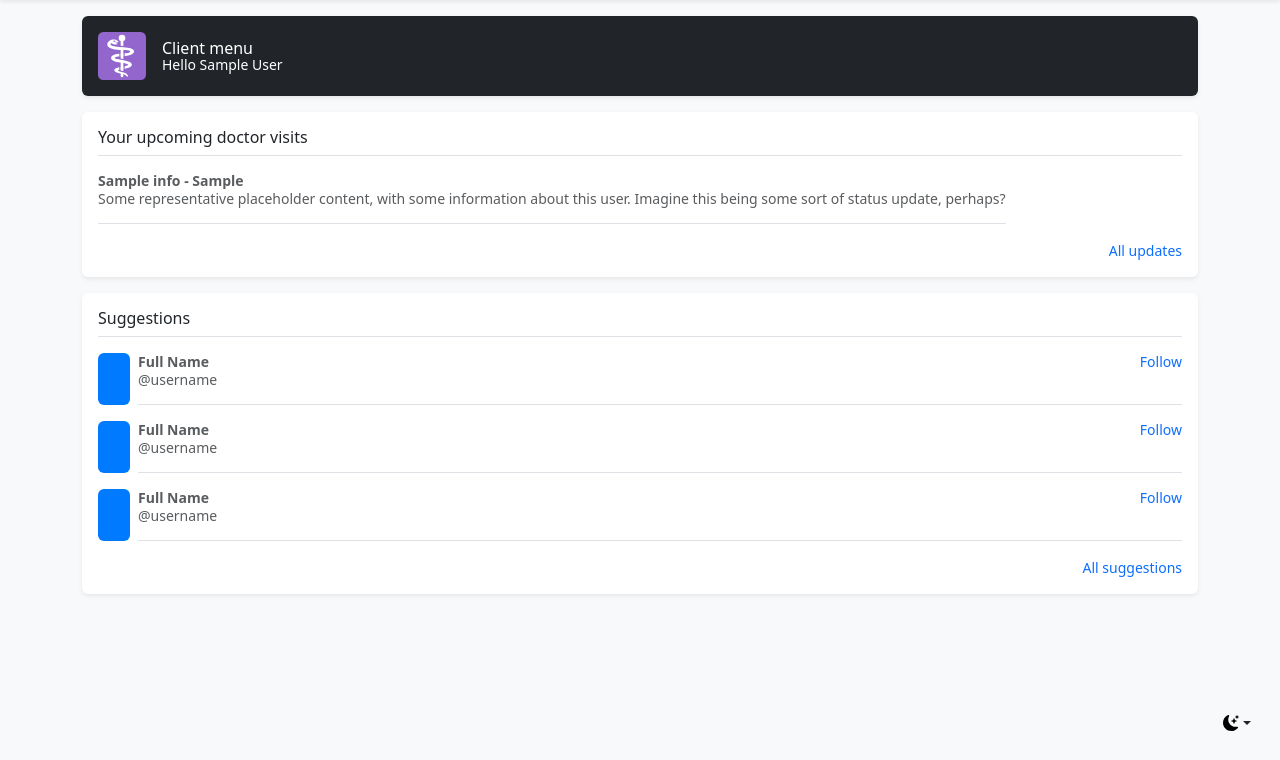
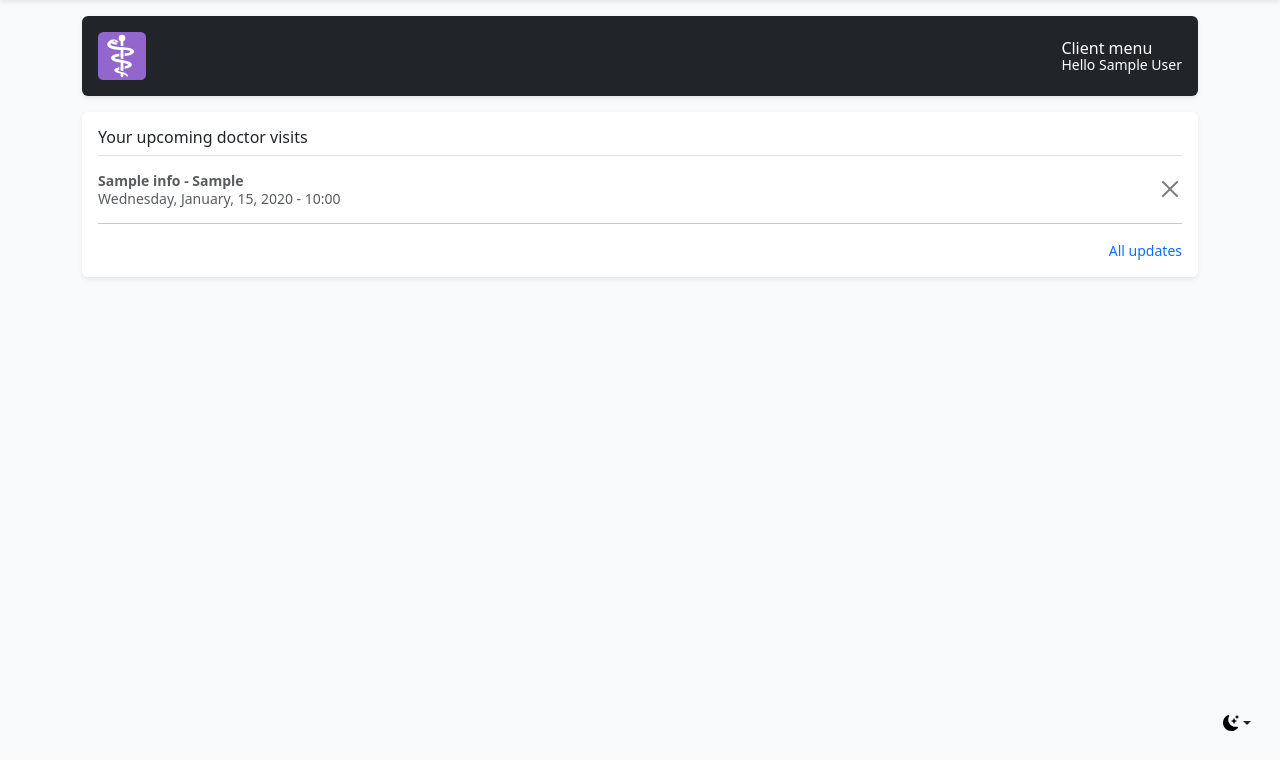
Before and after one commit to 4pion13/Medanalis2, a Flask app: page /client_menu in a window 1280 px wide. Shown: the part 40-800 px from the top of the page. Run offline with Flask 2, Linux system fonts and the light colour scheme; a user stored in the database is signed in; tables that the repository leaves empty hold one stand-in row (values such as "Sample post"); parts of the project's set-up code (start-up, migrations or seed data) failed here and were passed over; some libraries are stand-ins or nearby versions.

Commit message:
Добавлена отмена записи к доктору, исправлены визуальные ошибки, добавлен банер с уведомлением о первом входе

```diff
--- a/sweater/routes.py
+++ b/sweater/routes.py
@@ -23,6 +23,31 @@ loaded_model = joblib.load('medmodel/model_cat.joblib')
 def load_user(user_id):
     return UserInfo.query.get(int(user_id))
 
+@app.route('/f1', methods=['POST','GET'])
+def main_first():
+
+     if current_user.is_authenticated:
+
+        status = True
+        if request.method == "POST":
+            number = request.form.get('numeric')
+            print(number)
+            enctex = fernet.encrypt(str(number).encode())
+
+            return redirect(url_for('analyse', enctex=enctex))
+
+        return render_template("mainpage.html", methods=['POST','GET'], status = status, status_first = True)
+
+     else:
+        if request.method == "POST":
+            number = request.form.get('numeric')
+            enctex = fernet.encrypt(str(number).encode())
+            return redirect(url_for('number_login', enctex=enctex))
+
+            print(number)
+
+        return render_template("mainpage.html", methods=['POST','GET'])
+
 @app.route('/', methods=['POST','GET'])
 def mainpage():
 
@@ -35,8 +60,7 @@ def mainpage():
 
             return redirect(url_for('analyse', enctex=enctex))
 
-
-        return render_template("mainpage.html", methods=['POST','GET'], status = status)
+        return render_template("mainpage.html", methods=['POST','GET'], status = status, status_first = False)
 
      else:
         if request.method == "POST":
@@ -102,7 +126,7 @@ def login():
 
             else:
                 login_user(user)
-                return redirect(url_for('mainpage'))
+                return redirect(url_for('main_first'))
 
         return render_template("login.html", logged_in=current_user.is_authenticated)
 
@@ -261,25 +285,32 @@ def doctor_choice():
 
 @app.route('/time/<enctex>/', methods=['POST','GET'])
 def time(enctex):
-    dectex = fernet.decrypt(enctex).decode()
-    #currentDate = datetime.datetime.now()
-    currentDate = datetime.date(2024, 3, 18)
-    week_now = currentDate.isocalendar()[1]
-    request_name = Doctor_info.query.filter_by(id = dectex).first()
-    request_data = Doctor_schedule.query.filter(Doctor_schedule.reception_time >= currentDate, Doctor_schedule.doctor_id == dectex, Doctor_schedule.week == week_now, Doctor_schedule.status == 0).all()
-    request_data_two = Doctor_schedule.query.with_entities(Doctor_schedule.reception_time).filter_by(doctor_id = dectex).all()
-    list = [[],[],[],[],[],[],[]]
-    for item in request_data:
-        list[item.reception_time.weekday()].append(item)
-        #if item.reception_time.weekday() == 0:
-        #    list[0].append(item)
-    if flask.request.method == 'POST':
-        for key, val in request.form.items():
-                if key.startswith("yes"):
-                    new_status = Doctor_schedule.query.filter_by(id = val).update(dict(status = 1))
-                    new_patient = Doctor_schedule.query.filter_by(id = val).update(dict(patients = current_user.id))
-                    db.session.commit()
-                    return redirect(url_for('user_menu'))
+    if current_user.is_authenticated:
+        dectex = fernet.decrypt(enctex).decode()
+        #currentDate = datetime.datetime.now()
+        currentDate = datetime.date(2024, 3, 18)
+        week_now = currentDate.isocalendar()[1]
+        request_name = Doctor_info.query.filter_by(id = dectex).first()
+        request_data = Doctor_schedule.query.filter(Doctor_schedule.reception_time >= currentDate, Doctor_schedule.doctor_id == dectex, Doctor_schedule.week == week_now, Doctor_schedule.status == 0).all()
+        request_data_two = Doctor_schedule.query.with_entities(Doctor_schedule.reception_time).filter_by(doctor_id = dectex).all()
+        list = [[],[],[],[],[],[],[]]
+        for item in request_data:
+            list[item.reception_time.weekday()].append(item)
+            #if item.reception_time.weekday() == 0:
+            #    list[0].append(item)
+        if flask.request.method == 'POST':
+            for key, val in request.form.items():
+                    if key.startswith("yes"):
+                        new_status = Doctor_schedule.query.filter_by(id = val).update(dict(status = 1))
+                        new_patient = Doctor_schedule.query.filter_by(id = val).update(dict(patients = current_user.id))
+                        db.session.commit()
+                        msg = Message(current_user.name, recipients=[current_user.email])
+                        msg.html = "<h2>Hello</h2>\n<p>You have an appointment with a doctor.</p>"
+                        mail.send(msg)
+                        return redirect(url_for('user_menu'))
+
+    else:
+        return redirect(url_for('login'))
 
 
 
@@ -299,15 +330,28 @@ def time(enctex):
 
 @app.route('/client_menu', methods=['POST','GET'])
 def user_menu():
-    request_visit_data = Doctor_schedule.query.filter_by(patients = current_user.id).all()
-    try:
-        request_doctor_data = Doctor_info.query.filter_by(id = request_visit_data[0].doctor_id).first()
-        return render_template("client_menu.html", current_user = current_user, methods=['POST','GET'], status = True, request_visit_data=request_visit_data, request_doctor_data=request_doctor_data)
-    except:
-        print('Нет')
+    if current_user.is_authenticated:
+        request_visit_data = Doctor_schedule.query.filter_by(patients = current_user.id).all()
+        try:
+            request_doctor_data = Doctor_info.query.filter_by(id = request_visit_data[0].doctor_id).first()
+            if flask.request.method == 'POST':
+                for key, val in request.form.items():
+                    if key.startswith("accept"):
+                        print(val)
+                        new_status = Doctor_schedule.query.filter_by(id = val).update(dict(status = 0))
+                        new_patient = Doctor_schedule.query.filter_by(id = val).update(dict(patients = 0))
+                        db.session.commit()
+                        return redirect(url_for('user_menu'))
+            return render_template("client_menu.html", current_user = current_user, methods=['POST','GET'], status = True, request_visit_data=request_visit_data, request_doctor_data=request_doctor_data)
+        except:
+            print('Нет')
 
-    return render_template("client_menu.html", current_user = current_user, methods=['POST','GET'], status = True, request_visit_data=request_visit_data)
 
+
+
+        return render_template("client_menu.html", current_user = current_user, methods=['POST','GET'], status = True, request_visit_data=request_visit_data)
+    else:
+        return redirect(url_for('login'))
 
 
 @app.route('/logout')
--- a/sweater/templates/client_menu.html
+++ b/sweater/templates/client_menu.html
@@ -4,6 +4,30 @@
 
 
 {% block content %}
+
+<div class="modal fade" id="exampleModal" data-bs-keyboard="false" tabindex="-1" aria-labelledby="staticBackdropLabel" aria-hidden="true">
+  <div class="modal-dialog">
+
+      <form method="post">
+          <div class="modal-content">
+              <div class="modal-header">
+                  <button type="button" class="btn-close" data-bs-dismiss="modal" aria-label="Close"></button>
+              </div>
+              <div class="modal-body">
+                  <p>Do you want to cancel your appointment with the doctor?</p>
+
+              </div>
+              <div class="modal-footer">
+              <button type="button" class="btn btn-secondary" data-bs-dismiss="modal">No</button>
+              <button type="submit" class="btn btn-danger" name="accept" id="send" value="">Yes</button>
+              </div>
+          </div>
+      </form>
+  </div>
+</div>
+
+
+
     <svg xmlns="http://www.w3.org/2000/svg" class="d-none">
       <symbol id="check2" viewBox="0 0 16 16">
         <path d="M13.854 3.646a.5.5 0 0 1 0 .708l-7 7a.5.5 0 0 1-.708 0l-3.5-3.5a.5.5 0 1 1 .708-.708L6.5 10.293l6.646-6.647a.5.5 0 0 1 .708 0z"></path>
@@ -51,7 +75,7 @@
     </div>
 
 <main class="container">
-  <div class="d-flex align-items-center p-3 my-3 text-white bg-dark rounded shadow-sm">
+  <div class="d-flex align-items-center p-3 my-3 text-white bg-dark rounded shadow-sm justify-content-between">
     <img class="me-3" src="{{ url_for('static', filename='/img/medical-symbol-svgrepo-com.svg') }}" alt="" width="48" height="38">
     <div class="lh-1">
       <h1 class="h6 mb-0 text-white lh-1">Client menu</h1>
@@ -62,56 +86,27 @@
     <h6 class="border-bottom pb-2 mb-0">Your upcoming doctor visits</h6>
 
     {% for row in request_visit_data %}
-      <div class="d-flex text-body-secondary pt-3">
-        <p class="pb-3 mb-0 small lh-sm border-bottom">
+      <div class="d-flex text-body-secondary align-items-center pt-3 justify-content-between">
+        <p class="mb-0 small lh-sm">
           <strong class="d-block text-gray-dark">{{ request_doctor_data.name }} - {{ request_doctor_data.post }}</strong>
-          Some representative placeholder content, with some information about this user. Imagine this being some sort of status update, perhaps?
+          {{ row.reception_time.strftime('%A, %B, %d, %Y') }} - {{ row.reception_time.strftime('%H:%M') }}
         </p>
+        <div><button type="button" value="{{ row.id }}" class="btn-close" onclick='f1(this)' aria-label="Close" data-bs-toggle="modal" data-bs-target="#exampleModal"></button></div>
       </div>
+      <hr class="hr" />
     {% endfor %}
-
-
-
     <small class="d-block text-end mt-3">
       <a href="#">All updates</a>
     </small>
   </div>
 
-  <div class="my-3 p-3 bg-body rounded shadow-sm">
-    <h6 class="border-bottom pb-2 mb-0">Suggestions</h6>
-    <div class="d-flex text-body-secondary pt-3">
-      <svg class="bd-placeholder-img flex-shrink-0 me-2 rounded" width="32" height="32" xmlns="http://www.w3.org/2000/svg" role="img" aria-label="Placeholder: 32x32" preserveAspectRatio="xMidYMid slice" focusable="false"><title>Placeholder</title><rect width="100%" height="100%" fill="#007bff"></rect><text x="50%" y="50%" fill="#007bff" dy=".3em">32x32</text></svg>
-      <div class="pb-3 mb-0 small lh-sm border-bottom w-100">
-        <div class="d-flex justify-content-between">
-          <strong class="text-gray-dark">Full Name</strong>
-          <a href="#">Follow</a>
-        </div>
-        <span class="d-block">@username</span>
-      </div>
-    </div>
-    <div class="d-flex text-body-secondary pt-3">
-      <svg class="bd-placeholder-img flex-shrink-0 me-2 rounded" width="32" height="32" xmlns="http://www.w3.org/2000/svg" role="img" aria-label="Placeholder: 32x32" preserveAspectRatio="xMidYMid slice" focusable="false"><title>Placeholder</title><rect width="100%" height="100%" fill="#007bff"></rect><text x="50%" y="50%" fill="#007bff" dy=".3em">32x32</text></svg>
-      <div class="pb-3 mb-0 small lh-sm border-bottom w-100">
-        <div class="d-flex justify-content-between">
-          <strong class="text-gray-dark">Full Name</strong>
-          <a href="#">Follow</a>
-        </div>
-        <span class="d-block">@username</span>
-      </div>
-    </div>
-    <div class="d-flex text-body-secondary pt-3">
-      <svg class="bd-placeholder-img flex-shrink-0 me-2 rounded" width="32" height="32" xmlns="http://www.w3.org/2000/svg" role="img" aria-label="Placeholder: 32x32" preserveAspectRatio="xMidYMid slice" focusable="false"><title>Placeholder</title><rect width="100%" height="100%" fill="#007bff"></rect><text x="50%" y="50%" fill="#007bff" dy=".3em">32x32</text></svg>
-      <div class="pb-3 mb-0 small lh-sm border-bottom w-100">
-        <div class="d-flex justify-content-between">
-          <strong class="text-gray-dark">Full Name</strong>
-          <a href="#">Follow</a>
-        </div>
-        <span class="d-block">@username</span>
-      </div>
-    </div>
-    <small class="d-block text-end mt-3">
-      <a href="#">All suggestions</a>
-    </small>
-  </div>
+
+  <script>
+    function f1(objButton){
+        document.getElementById('send').setAttribute("value", objButton.value);
+    }
+</script>
+
+
 </main>
 {% endblock %}
```
Also changed, not shown: sweater/templates/mainpage.html (+9 -0 lines), sweater/Doctor.db.
